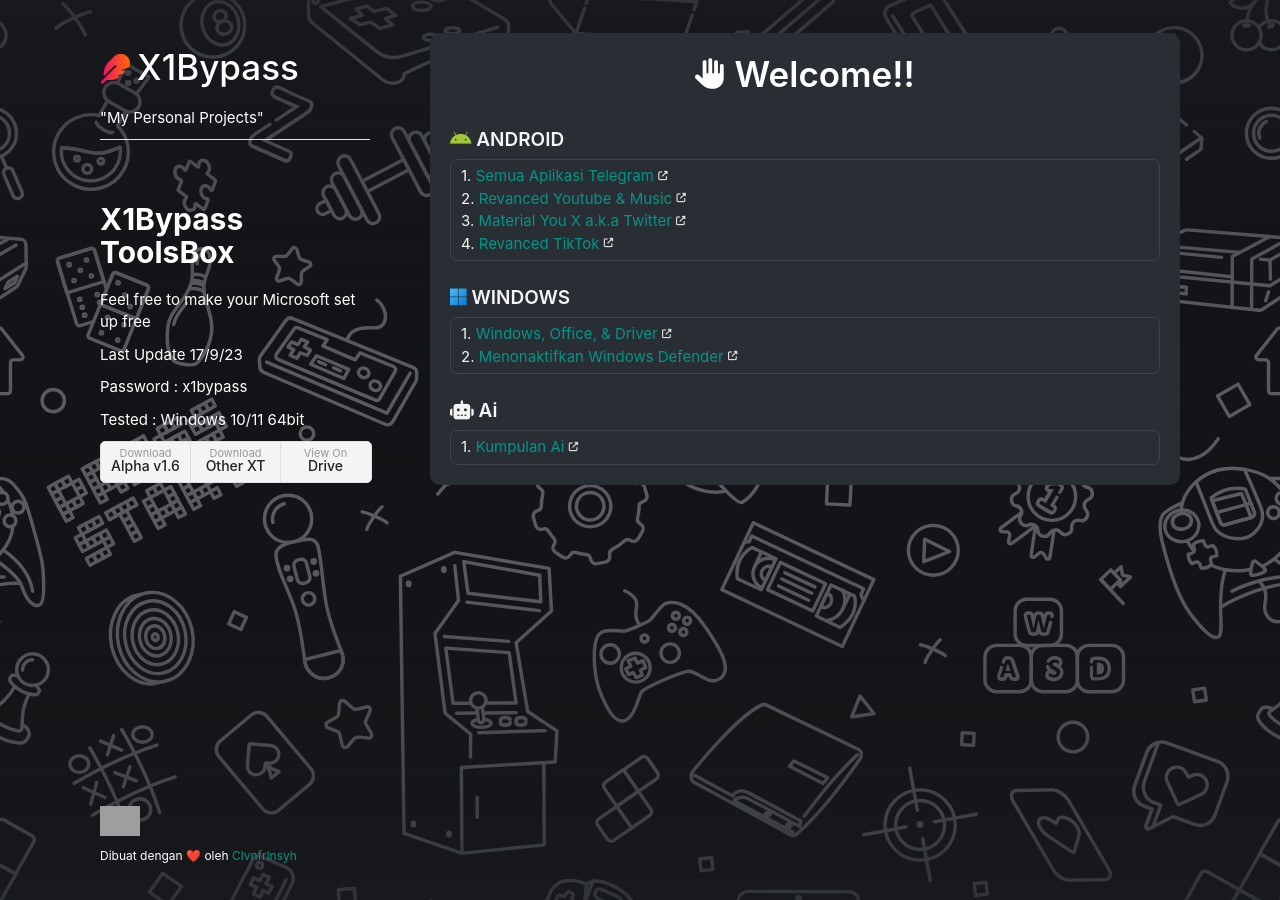
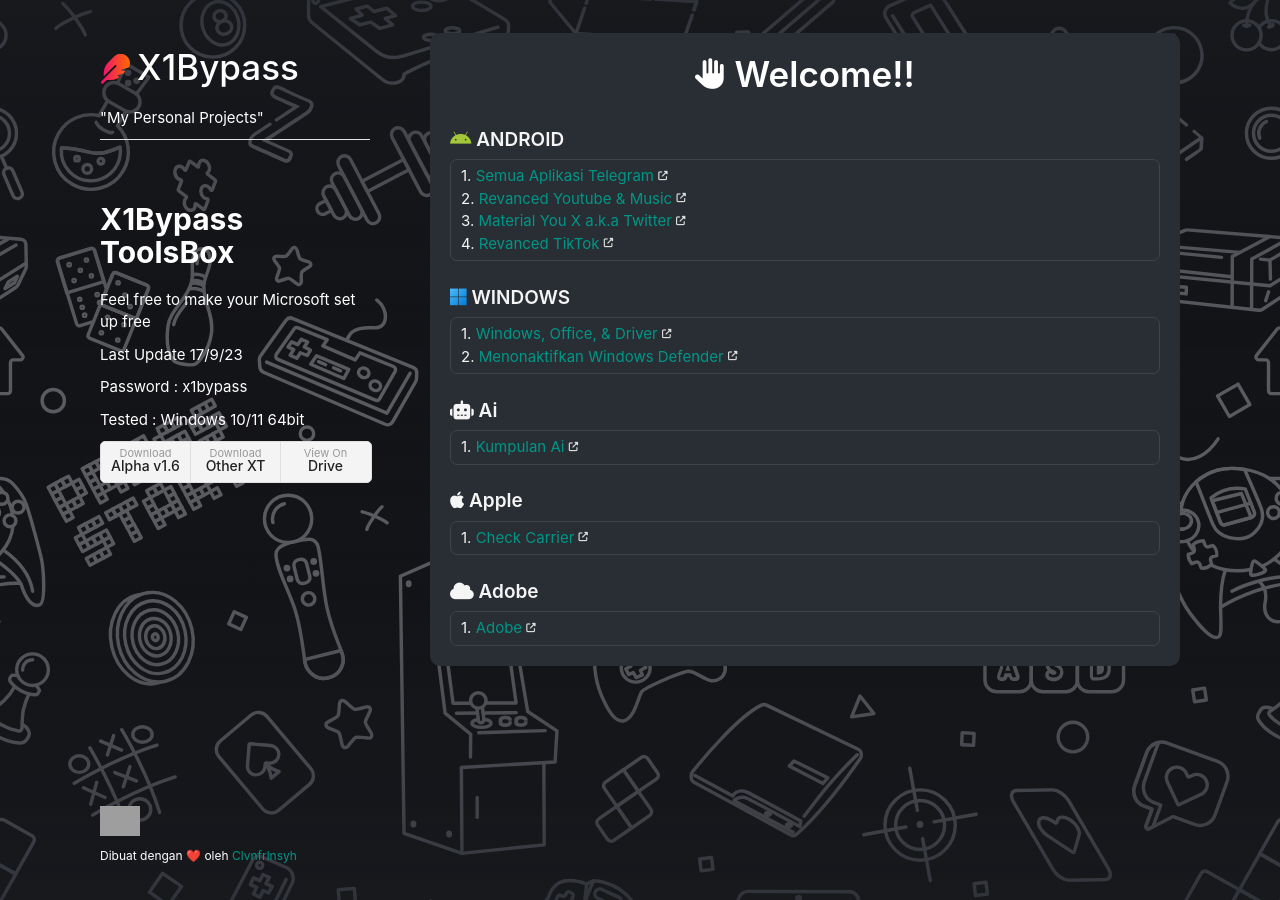
Before and after one commit to Unknown240/coba, a Jekyll site: the page built from index.html, in a window 1280 px wide. Built offline with Jekyll 4.4.1, drawn with Linux system fonts in a browser that asks for light colours; grey boxes are pictures that could not be loaded.

Commit message:
Update index.html

```diff
--- a/index.html
+++ b/index.html
@@ -23,4 +23,14 @@
   <div class="boxlink">
     1. <a href="{{ 'https://tools.x1bypass.my.id/x1bypasstools/' | relative_url }}">Kumpulan Ai</a> <i class="fa-solid fa-up-right-from-square fa-2xs" style="color: #dcdcdc"></i>
   </div>
+     <br>
+  <div class="menu-title"><i class="fa-brands fa-apple"></i> Apple</div>
+  <div class="boxlink">
+    1. <a href="{{ 'https://tools.x1bypass.my.id/pages/Check_Carrier.html' | relative_url }}">Check Carrier</a> <i class="fa-solid fa-up-right-from-square fa-2xs" style="color: #dcdcdc"></i>
+  </div>
+       <br>
+  <div class="menu-title"><i class="fa-solid fa-cloud"></i> Adobe</div>
+  <div class="boxlink">
+    1. <a href="{{ 'https://tools.x1bypass.my.id/pages/Adobe.html' | relative_url }}">Adobe</a> <i class="fa-solid fa-up-right-from-square fa-2xs" style="color: #dcdcdc"></i>
+  </div>
 </div>
```
